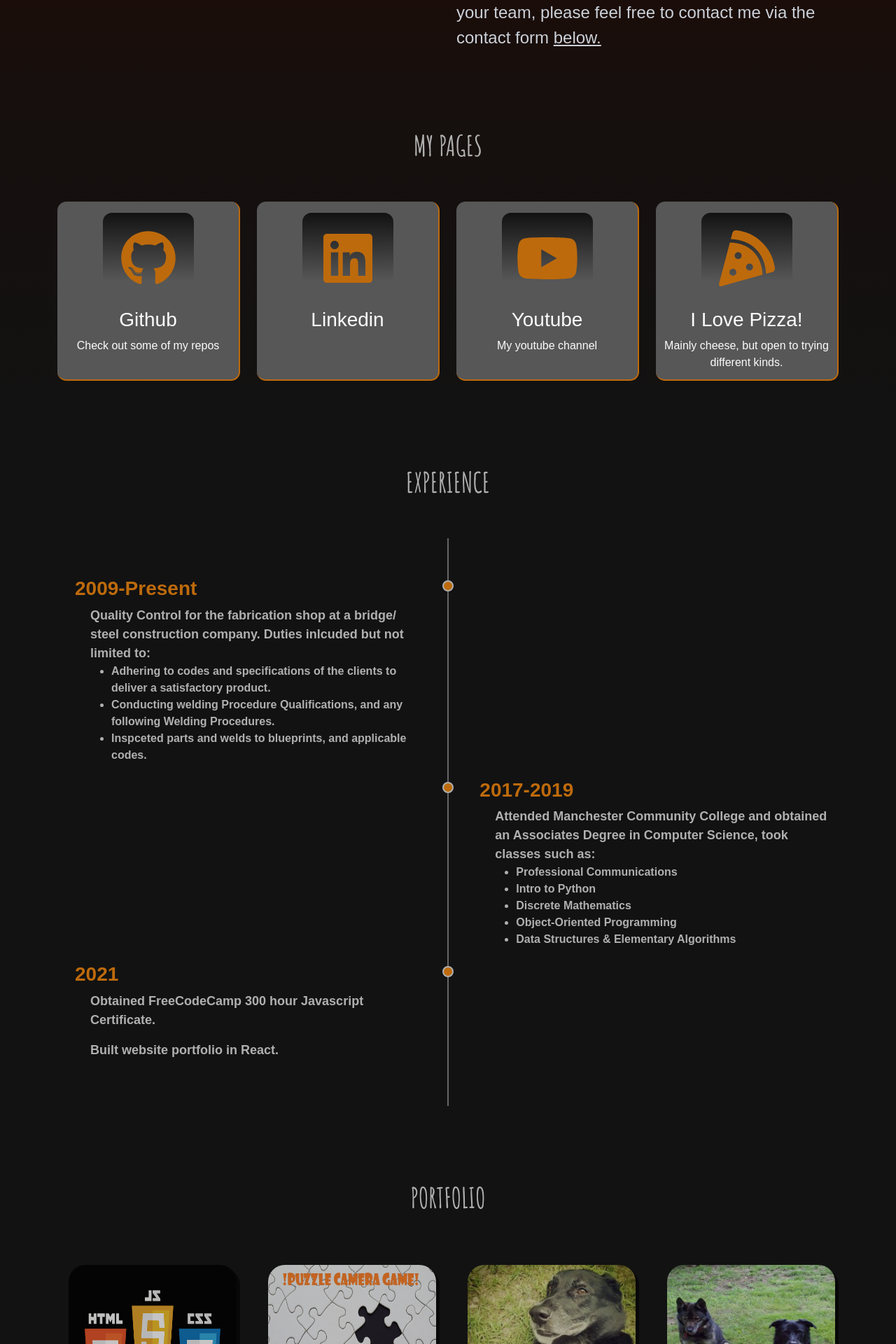
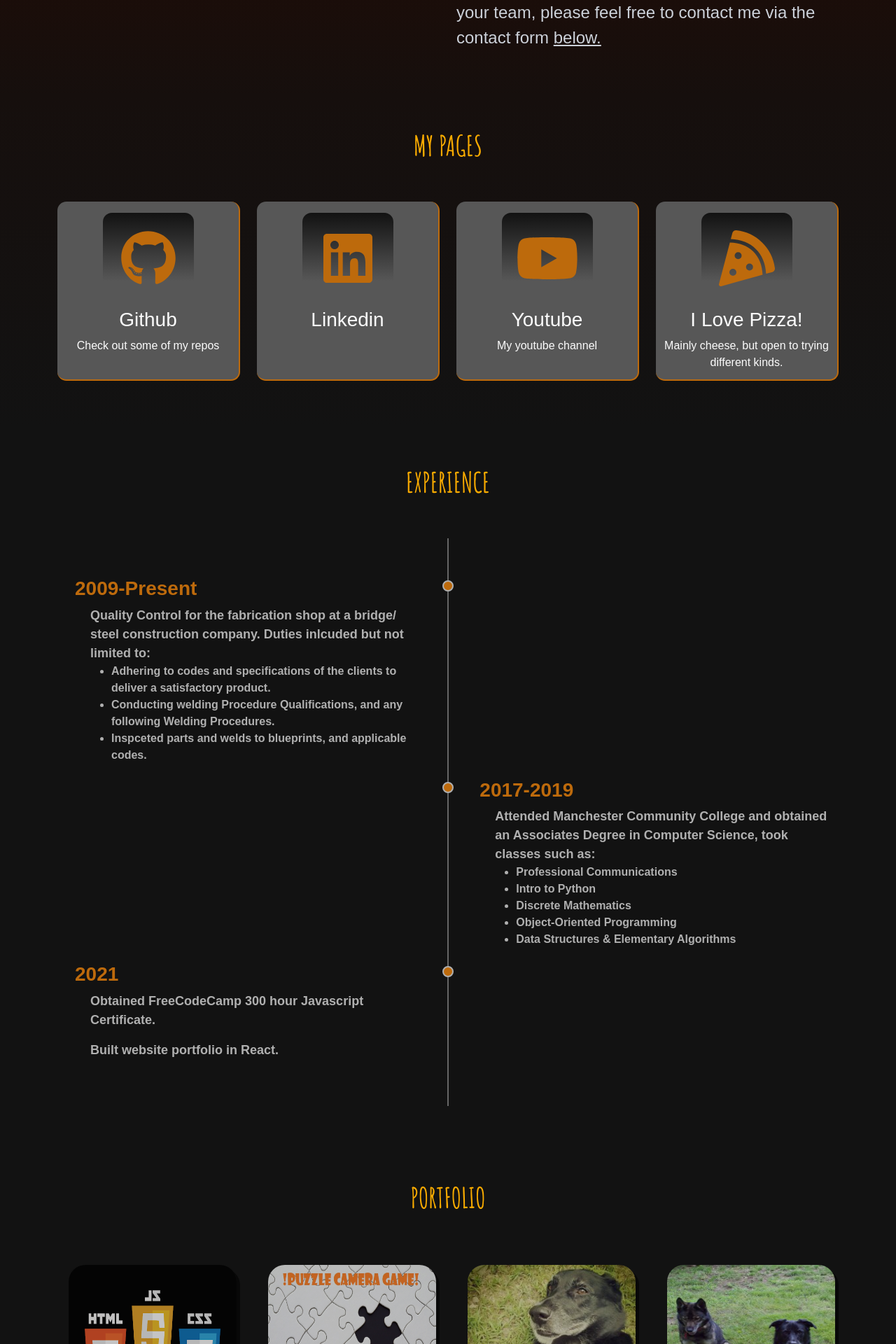
Before and after one commit to zn4u1t/Portfolio-Project, a React (Create React App) app: page / in a window 1280 px wide. Shown: the part 1120-3040 px from the top of the page at 70% size. Built offline with nearby package versions, Linux system fonts and the light colour scheme.

Commit message:
fixed email char limit

```diff
--- a/src/App.css
+++ b/src/App.css
@@ -214,7 +214,7 @@ nav ul li {
 }
 
 .services h1 {
-  color: #b0b0b0;
+  color: var(--primary-orange);
   text-transform: uppercase;
   font-family: "Amatic SC", cursive;
 }
@@ -297,7 +297,7 @@ nav ul li {
 }
 
 .experience h1 {
-  color: #b0b0b0;
+  color: var(--primary-orange);
   text-transform: uppercase;
   font-family: "Amatic SC", cursive;
 }
@@ -395,7 +395,7 @@ nav ul li {
 }
 
 .portfolio-wrapper h1 {
-  color: #b0b0b0;
+  color: var(--primary-orange);
   font-family: "Amatic SC", cursive;
 }
 
--- a/src/components/Contacts.js
+++ b/src/components/Contacts.js
@@ -75,8 +75,8 @@ const Contacts = () => {
                   className="form-control"
                   placeholder="Email"
                   name="email"
-                  message = 'Please enter an email address with less than 20 characters'
-                  {...register("email", { required: true, maxLength: 20 })}
+                  message = 'Please enter an email address with less than 100 characters'
+                  {...register("email", { required: true, maxLength: 100 })}
                 />
                 <div className="line"></div>
               </div>
@@ -101,8 +101,8 @@ const Contacts = () => {
                   className="form-control"
                   placeholder="Please provide a brief description."
                   name="description"
-                  message = 'Please enter a description with less than 500 characters'
-                  {...register("description", { required: true, maxLength: 500 })}
+                  message = 'Please enter a description with less than 1000 characters'
+                  {...register("description", { required: true, maxLength: 1000 })}
                 ></textarea>
                 <div className="line"></div>
               </div>
```
